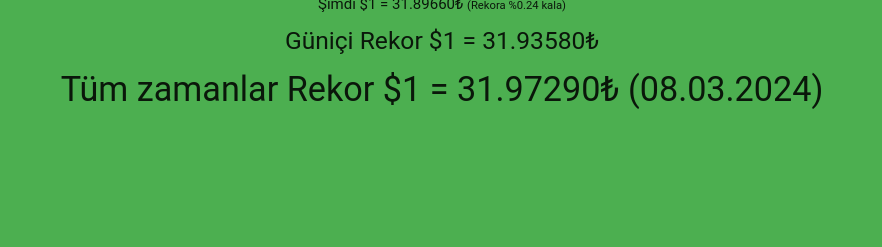
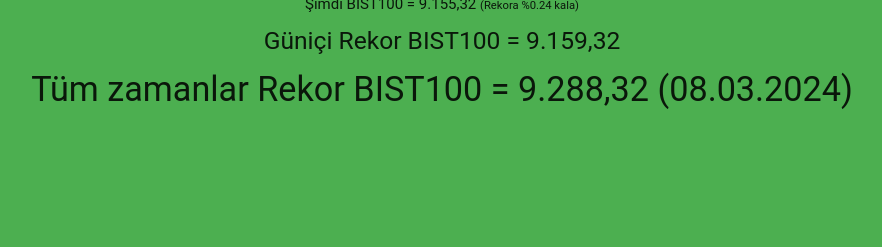
Before and after one commit to sahin52/borsarekorkirdimi, a Flask app: template website/templates/base.html in a window 1280 px wide. Shown: the part 553-800 px from the top of the page, without its empty margins (198-1080 px from the left). Run offline with Flask 3, Linux system fonts and the light colour scheme; the template is opened without the code that fills it, so the values that code supplies are empty; some libraries are stand-ins or nearby versions; some web fonts are replaced.

Commit message:
Main page - added gif, changed texts, icon update, rendered from html

```diff
--- a/website/templates/base.html
+++ b/website/templates/base.html
@@ -10,12 +10,7 @@
     <meta name="viewport" content="width=device-width, initial-scale=1.0" />
     <title>Borsa bugün rekor kırdı mı?</title>
     <script async src="//pagead2.googlesyndication.com/pagead/js/adsbygoogle.js"></script>
-    <script>
-      ;(adsbygoogle = window.adsbygoogle || []).push({
-        google_ad_client: 'ca-pub-2979009015480005',
-        enable_page_level_ads: true
-      })
-    </script>
+    <link rel="icon" href="{{ url_for('static', filename='stock_rising.png') }}" />
     <style>
       a {
         color: #fdfeff;
@@ -24,40 +19,19 @@
   </head>
 
   <body class="green">
-    <script>
-      ;(function (i, s, o, g, r, a, m) {
-        i['GoogleAnalyticsObject'] = r
-        ;(i[r] =
-          i[r] ||
-          function () {
-            ;(i[r].q = i[r].q || []).push(arguments)
-          }),
-          (i[r].l = 1 * new Date())
-        ;(a = s.createElement(o)), (m = s.getElementsByTagName(o)[0])
-        a.async = 1
-        a.src = g
-        m.parentNode.insertBefore(a, m)
-      })(window, document, 'script', 'https://www.google-analytics.com/analytics.js', 'ga')
 
-      ga('create', 'UA-87933587-1', 'auto')
-      ga('send', 'pageview')
-    </script>
     <script type="text/javascript" src="https://code.jquery.com/jquery-2.1.1.min.js"></script>
     <script src="https://cdnjs.cloudflare.com/ajax/libs/materialize/0.97.8/js/materialize.min.js"></script>
 
     <div class="container">
       <center>
         <h1>Borsa bugün rekor kırdı mı?</h1>
-        <script async src="//pagead2.googlesyndication.com/pagead/js/adsbygoogle.js"></script>
-        <ins class="adsbygoogle" style="display:block" data-ad-client="ca-pub-2979009015480005" data-ad-slot="6398673126" data-ad-format="auto"></ins>
-        <script>
-          ;(adsbygoogle = window.adsbygoogle || []).push({})
-        </script>
 
-        <h3>Şimdilik Hayır<br /><br /><img src="https://media.giphy.com/media/bEVKYB487Lqxy/giphy.gif" /></h3>
-        <h6>Şimdi $1 = 31.89660₺ <small>(Rekora %0.24 kala)</small></h6>
-        <h5>Güniçi Rekor $1 = 31.93580₺</h5>
-        <h4>Tüm zamanlar Rekor $1 = 31.97290₺ (08.03.2024)</h4>
+
+        <h3>Şimdilik Hayır<br /><br /><img src="https://media4.giphy.com/media/v1.Y2lkPTc5MGI3NjExam5kc3FueG1odXRyM3FqdjVqNWx4ZG1yYXBkMmxqa2Z3a2JveDdmeCZlcD12MV9pbnRlcm5hbF9naWZfYnlfaWQmY3Q9Zw/se5RgFVR3GgfjynNlb/giphy.gif" /></h3>
+        <h6>Şimdi BIST100 = 9.155,32 <small>(Rekora %0.24 kala)</small></h6>
+        <h5>Güniçi Rekor BIST100 =  9.159,32 </h5>
+        <h4>Tüm zamanlar Rekor BIST100 =  9.288,32 (08.03.2024)</h4>
       </center>
     </div>
   </body>
--- a/website/views.py
+++ b/website/views.py
@@ -1,7 +1,7 @@
-from flask import Blueprint
+from flask import Blueprint, render_template
 
 views = Blueprint('views', __name__)
 
 @views.route('/')
 def home():
-    return '<h1>Test</h1>'
+    return render_template("home.html")
```
Also changed, not shown: website/templates/home.html (added, +21 -0 lines), website/static/stock_rising.png (added).
